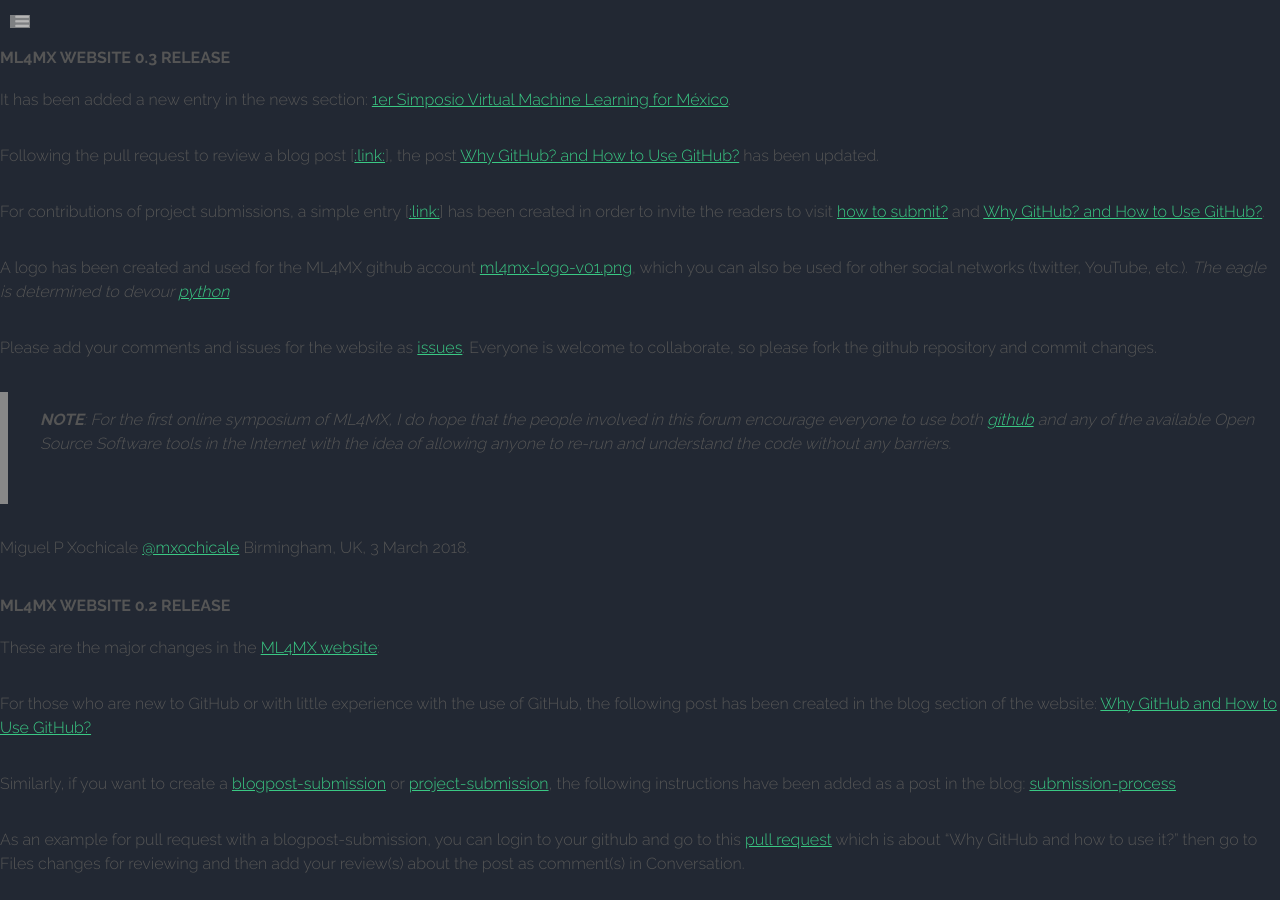
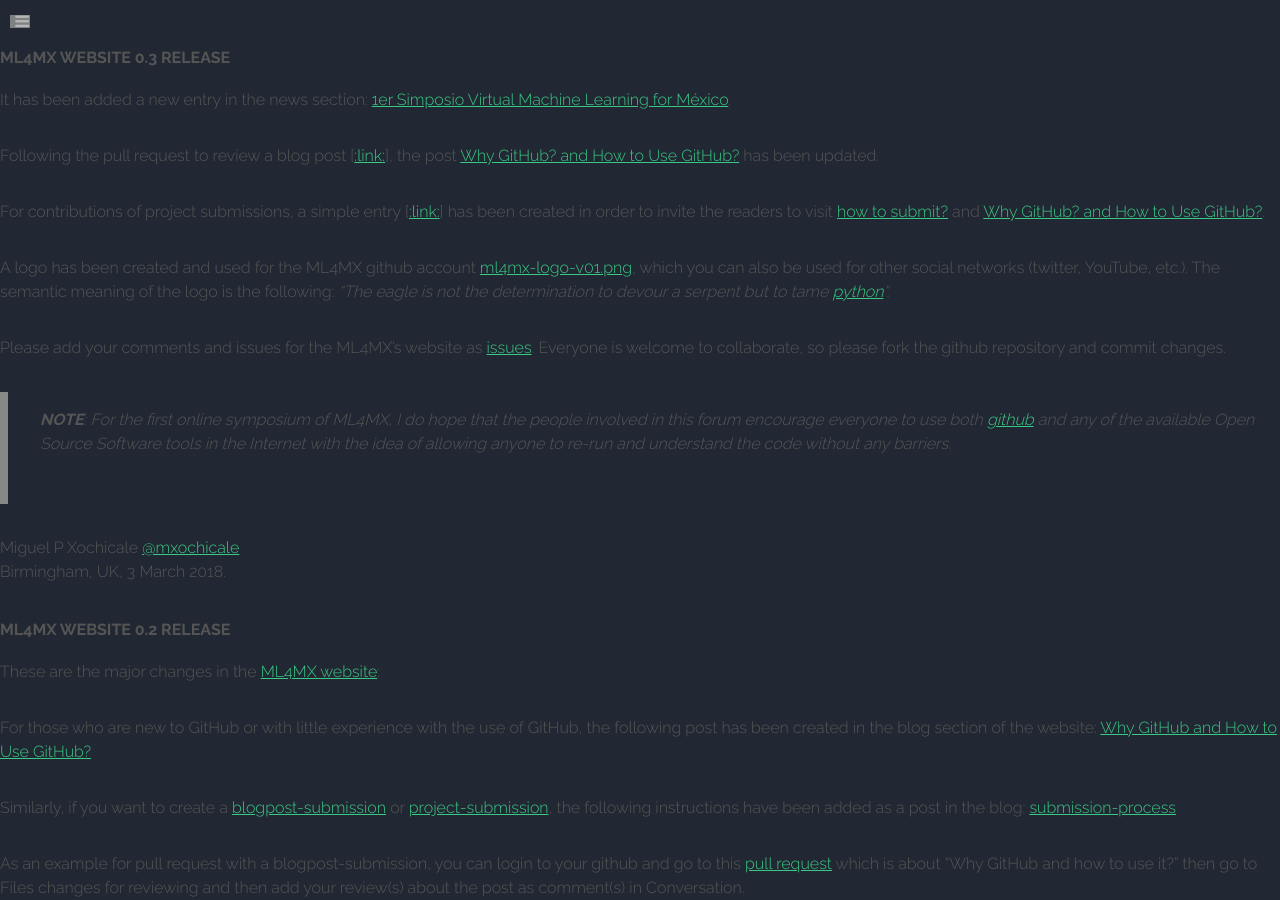
Before and after one commit to etanmn283/p11, a Jekyll site: the page built from docs/RELEASES.md, in a window 1280 px wide and 900 px high. Built offline with Jekyll 4.4.1, drawn with Linux system fonts in a browser that asks for light colours; our own code applies the rules of GitHub Pages for plain Markdown files; grey boxes are pictures that could not be loaded.

Commit message:
WEBSITE 0.3 RELEASE

```diff
--- a/docs/RELEASES.md
+++ b/docs/RELEASES.md
@@ -11,11 +11,11 @@ has been updated.
  has been created in order to invite the readers to visit [how to submit?](https://ml4mx.github.io/website/blog/2017/12/31/submission-process.html)
 and [Why GitHub? and How to Use GitHub?](https://ml4mx.github.io/website/blog/2018/01/01/why-github.html).
 
-* A logo has been created and used for the ML4MX github account [ml4mx-logo-v01.png](),
+* A logo has been created and used for the ML4MX github account [ml4mx-logo-v01.png](https://github.com/ML4MX/website/blob/master/assets/images/logo/v01/ml4mx-logo-v01.png),
 which you can also be used for other social networks (twitter, YouTube, etc.).
-_The eagle is determined to devour [python](https://www.python.org/)_
+The semantic meaning of the logo is the following: _"The eagle is not the determination to devour a serpent but to tame [python](https://www.python.org/)"._
 
-Please add your comments and issues for the website as [issues](https://github.com/ML4MX/website/issues).
+Please add your comments and issues for the ML4MX's website as [issues](https://github.com/ML4MX/website/issues).
 Everyone is welcome to collaborate, so please fork the github repository and commit changes.
 
 > **NOTE**: For the first online symposium of ML4MX, I do hope that the people involved
@@ -25,6 +25,7 @@ anyone to re-run and understand the code without any barriers.
 
 Miguel P Xochicale [@mxochicale](https://github.com/mxochicale)
 Birmingham, UK, 3 March 2018.
+
 
 
 
```
